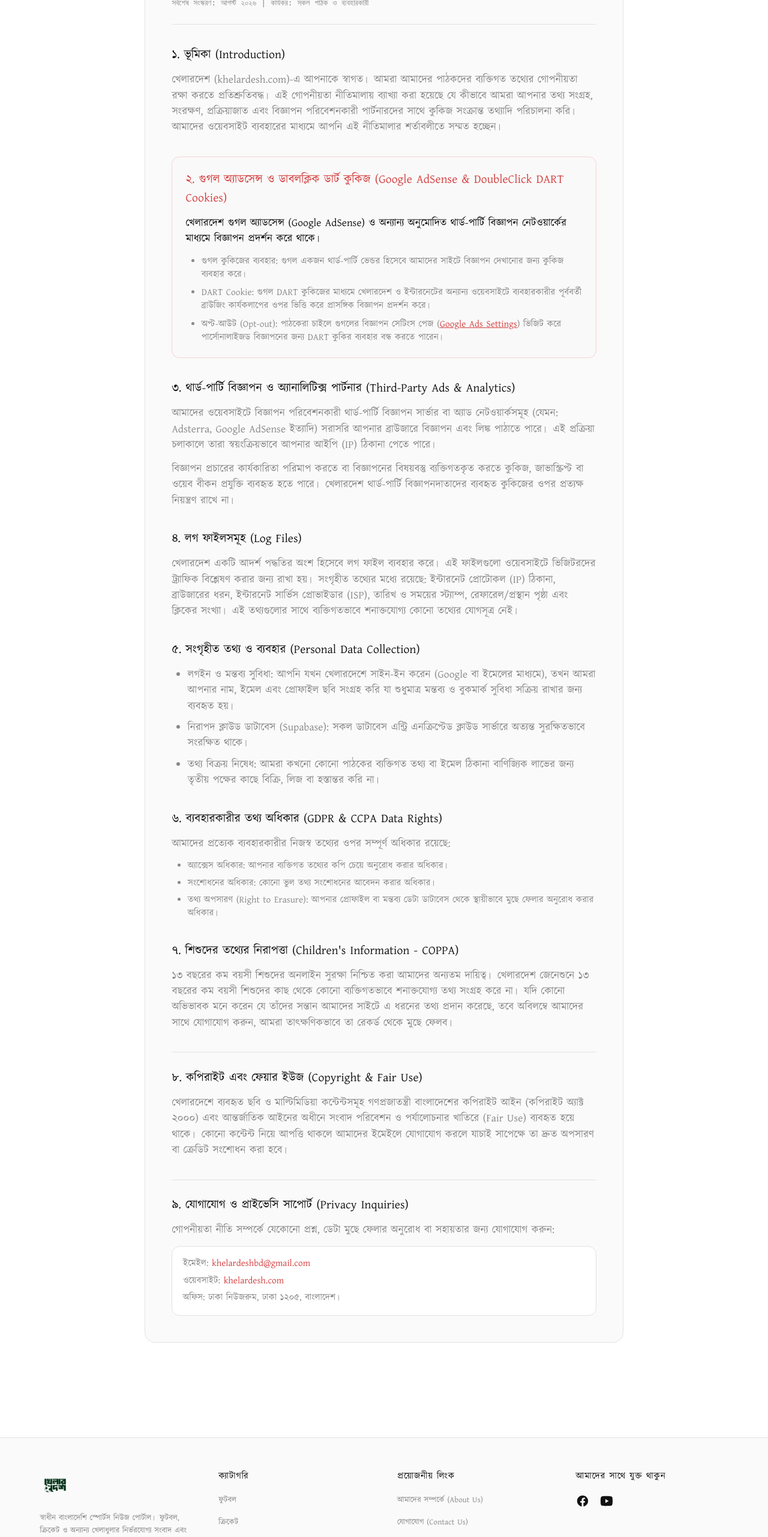
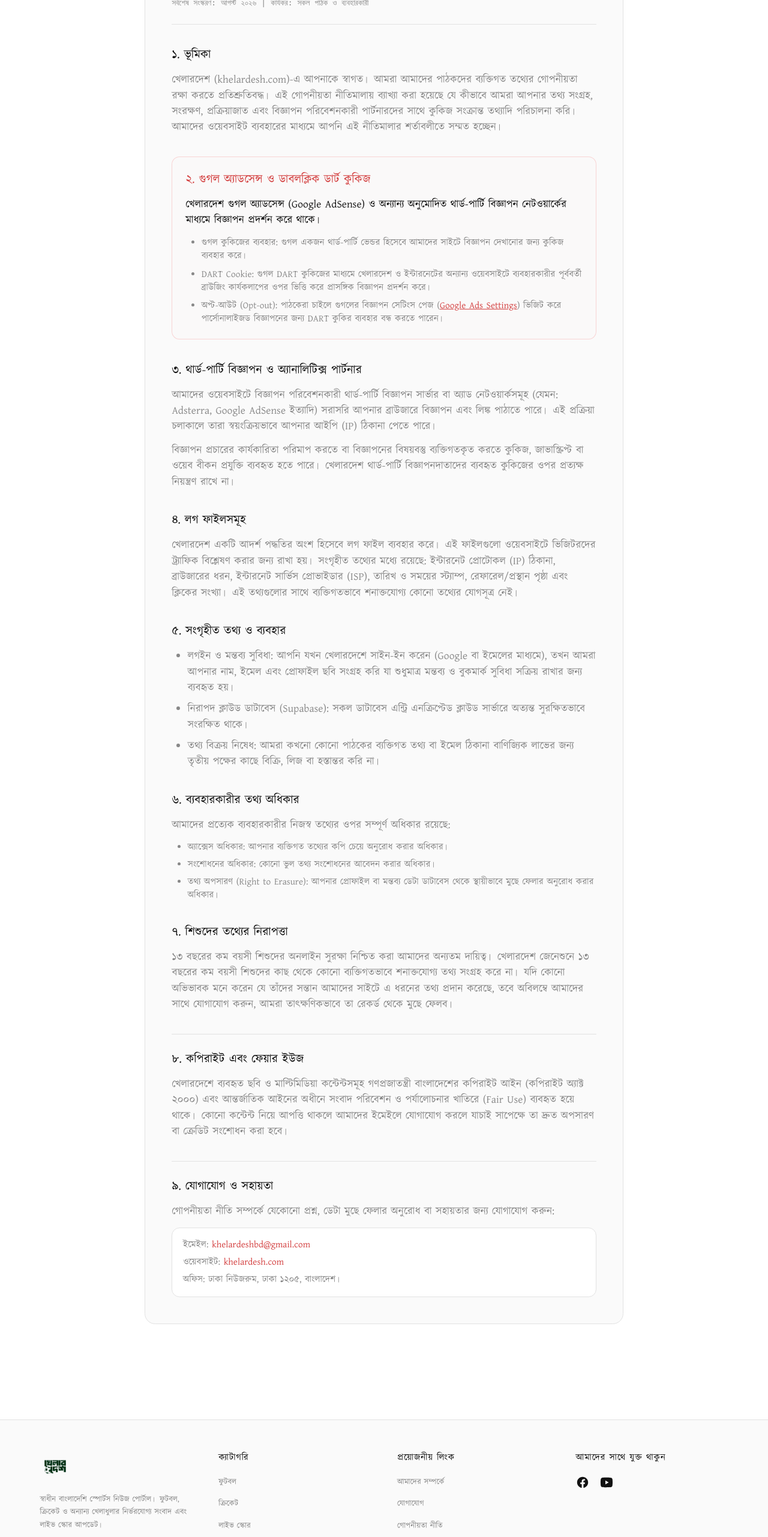
Before and after one commit to khelardeshbd-spec/khelardesh, a Next.js app: page /privacy in a window 1280 px wide. Shown: the part 234-2797 px from the top of the page at 60% size. Built offline with nearby package versions, Linux system fonts and the light colour scheme; no server answers; a web font is replaced by a local one.

Commit message:
fix(ui): remove english text from load more button, footer, and policy pages

```diff
--- a/app/(frontend)/privacy/page.tsx
+++ b/app/(frontend)/privacy/page.tsx
@@ -73,7 +73,7 @@ export default function PrivacyPage() {
             {/* Section 1: Introduction */}
             <section className="space-y-3">
               <h2 className="text-lg font-bold text-[var(--ink)]" style={{ fontFamily: 'var(--font-headline)' }}>
-                ১. ভূমিকা (Introduction)
+                ১. ভূমিকা
               </h2>
               <p>
                 <strong>খেলারদেশ</strong> (khelardesh.com)-এ আপনাকে স্বাগত। আমরা আমাদের পাঠকদের ব্যক্তিগত তথ্যের গোপনীয়তা রক্ষা করতে প্রতিশ্রুতিবদ্ধ। এই গোপনীয়তা নীতিমালায় ব্যাখ্যা করা হয়েছে যে কীভাবে আমরা আপনার তথ্য সংগ্রহ, সংরক্ষণ, প্রক্রিয়াজাত এবং বিজ্ঞাপন পরিবেশনকারী পার্টনারদের সাথে কুকিজ সংক্রান্ত তথ্যাদি পরিচালনা করি। আমাদের ওয়েবসাইট ব্যবহারের মাধ্যমে আপনি এই নীতিমালার শর্তাবলীতে সম্মত হচ্ছেন।
@@ -83,7 +83,7 @@ export default function PrivacyPage() {
             {/* Section 2: Google AdSense & DoubleClick DART Cookies */}
             <section className="space-y-3 bg-red-50/10 border border-red-500/20 rounded-xl p-5">
               <h2 className="text-lg font-bold text-[#d33f3f]" style={{ fontFamily: 'var(--font-headline)' }}>
-                ২. গুগল অ্যাডসেন্স ও ডাবলক্লিক ডার্ট কুকিজ (Google AdSense & DoubleClick DART Cookies)
+                ২. গুগল অ্যাডসেন্স ও ডাবলক্লিক ডার্ট কুকিজ
               </h2>
               <p className="text-[var(--ink)]">
                 খেলারদেশ গুগল অ্যাডসেন্স (Google AdSense) ও অন্যান্য অনুমোদিত থার্ড-পার্টি বিজ্ঞাপন নেটওয়ার্কের মাধ্যমে বিজ্ঞাপন প্রদর্শন করে থাকে।
@@ -104,7 +104,7 @@ export default function PrivacyPage() {
             {/* Section 3: Third Party Advertising & Analytics */}
             <section className="space-y-3">
               <h2 className="text-lg font-bold text-[var(--ink)]" style={{ fontFamily: 'var(--font-headline)' }}>
-                ৩. থার্ড-পার্টি বিজ্ঞাপন ও অ্যানালিটিক্স পার্টনার (Third-Party Ads & Analytics)
+                ৩. থার্ড-পার্টি বিজ্ঞাপন ও অ্যানালিটিক্স পার্টনার
               </h2>
               <p>
                 আমাদের ওয়েবসাইটে বিজ্ঞাপন পরিবেশনকারী থার্ড-পার্টি বিজ্ঞাপন সার্ভার বা অ্যাড নেটওয়ার্কসমূহ (যেমন: Adsterra, Google AdSense ইত্যাদি) সরাসরি আপনার ব্রাউজারে বিজ্ঞাপন এবং লিঙ্ক পাঠাতে পারে। এই প্রক্রিয়া চলাকালে তারা স্বয়ংক্রিয়ভাবে আপনার আইপি (IP) ঠিকানা পেতে পারে।
@@ -117,7 +117,7 @@ export default function PrivacyPage() {
             {/* Section 4: Log Files */}
             <section className="space-y-3">
               <h2 className="text-lg font-bold text-[var(--ink)]" style={{ fontFamily: 'var(--font-headline)' }}>
-                ৪. লগ ফাইলসমূহ (Log Files)
+                ৪. লগ ফাইলসমূহ
               </h2>
               <p>
                 খেলারদেশ একটি আদর্শ পদ্ধতির অংশ হিসেবে লগ ফাইল ব্যবহার করে। এই ফাইলগুলো ওয়েবসাইটে ভিজিটরদের ট্র্যাফিক বিশ্লেষণ করার জন্য রাখা হয়। সংগৃহীত তথ্যের মধ্যে রয়েছে: ইন্টারনেট প্রোটোকল (IP) ঠিকানা, ব্রাউজারের ধরন, ইন্টারনেট সার্ভিস প্রোভাইডার (ISP), তারিখ ও সময়ের স্ট্যাম্প, রেফারেল/প্রস্থান পৃষ্ঠা এবং ক্লিকের সংখ্যা। এই তথ্যগুলোর সাথে ব্যক্তিগতভাবে শনাক্তযোগ্য কোনো তথ্যের যোগসূত্র নেই।
@@ -127,7 +127,7 @@ export default function PrivacyPage() {
             {/* Section 5: Data Collection & User Account */}
             <section className="space-y-3">
               <h2 className="text-lg font-bold text-[var(--ink)]" style={{ fontFamily: 'var(--font-headline)' }}>
-                ৫. সংগৃহীত তথ্য ও ব্যবহার (Personal Data Collection)
+                ৫. সংগৃহীত তথ্য ও ব্যবহার
               </h2>
               <ul className="list-disc pl-6 space-y-2">
                 <li>
@@ -145,7 +145,7 @@ export default function PrivacyPage() {
             {/* Section 6: GDPR & CCPA Privacy Rights */}
             <section className="space-y-3">
               <h2 className="text-lg font-bold text-[var(--ink)]" style={{ fontFamily: 'var(--font-headline)' }}>
-                ৬. ব্যবহারকারীর তথ্য অধিকার (GDPR & CCPA Data Rights)
+                ৬. ব্যবহারকারীর তথ্য অধিকার
               </h2>
               <p>
                 আমাদের প্রত্যেক ব্যবহারকারীর নিজস্ব তথ্যের ওপর সম্পূর্ণ অধিকার রয়েছে:
@@ -160,7 +160,7 @@ export default function PrivacyPage() {
             {/* Section 7: Children's Privacy (COPPA) */}
             <section className="space-y-3">
               <h2 className="text-lg font-bold text-[var(--ink)]" style={{ fontFamily: 'var(--font-headline)' }}>
-                ৭. শিশুদের তথ্যের নিরাপত্তা (Children's Information - COPPA)
+                ৭. শিশুদের তথ্যের নিরাপত্তা
               </h2>
               <p>
                 ১৩ বছরের কম বয়সী শিশুদের অনলাইন সুরক্ষা নিশ্চিত করা আমাদের অন্যতম দায়িত্ব। খেলারদেশ জেনেশুনে ১৩ বছরের কম বয়সী শিশুদের কাছ থেকে কোনো ব্যক্তিগতভাবে শনাক্তযোগ্য তথ্য সংগ্রহ করে না। যদি কোনো অভিভাবক মনে করেন যে তাঁদের সন্তান আমাদের সাইটে এ ধরনের তথ্য প্রদান করেছে, তবে অবিলম্বে আমাদের সাথে যোগাযোগ করুন, আমরা তাৎক্ষণিকভাবে তা রেকর্ড থেকে মুছে ফেলব।
@@ -170,7 +170,7 @@ export default function PrivacyPage() {
             {/* Section 8: Copyright & Fair Use */}
             <section className="space-y-3 border-t border-[var(--ink-border)] pt-6">
               <h2 className="text-lg font-bold text-[var(--ink)]" style={{ fontFamily: 'var(--font-headline)' }}>
-                ৮. কপিরাইট এবং ফেয়ার ইউজ (Copyright & Fair Use)
+                ৮. কপিরাইট এবং ফেয়ার ইউজ
               </h2>
               <p>
                 খেলারদেশে ব্যবহৃত ছবি ও মাল্টিমিডিয়া কন্টেন্টসমূহ <strong>গণপ্রজাতন্ত্রী বাংলাদেশের কপিরাইট আইন (কপিরাইট অ্যাক্ট ২০০০)</strong> এবং আন্তর্জাতিক আইনের অধীনে সংবাদ পরিবেশন ও পর্যালোচনার খাতিরে (Fair Use) ব্যবহৃত হয়ে থাকে। কোনো কন্টেন্ট নিয়ে আপত্তি থাকলে আমাদের ইমেইলে যোগাযোগ করলে যাচাই সাপেক্ষে তা দ্রুত অপসারণ বা ক্রেডিট সংশোধন করা হবে।
@@ -180,7 +180,7 @@ export default function PrivacyPage() {
             {/* Section 9: Contact */}
             <section className="space-y-3 border-t border-[var(--ink-border)] pt-6">
               <h2 className="text-lg font-bold text-[var(--ink)]" style={{ fontFamily: 'var(--font-headline)' }}>
-                ৯. যোগাযোগ ও প্রাইভেসি সাপোর্ট (Privacy Inquiries)
+                ৯. যোগাযোগ ও সহায়তা
               </h2>
               <p>
                 গোপনীয়তা নীতি সম্পর্কে যেকোনো প্রশ্ন, ডেটা মুছে ফেলার অনুরোধ বা সহায়তার জন্য যোগাযোগ করুন:
--- a/components/frontend/ArchiveFeedClient.tsx
+++ b/components/frontend/ArchiveFeedClient.tsx
@@ -104,7 +104,7 @@ export default function ArchiveFeedClient({ initialSport = 'all', initialDate =
         <div className="flex items-center gap-2 mb-4 pb-3 border-b border-[var(--ink-border)]">
           <Filter size={18} className="text-[#d33f3f]" />
           <h2 className="text-sm font-bold text-[var(--ink)]" style={{ fontFamily: 'var(--font-body)' }}>
-            আর্কাইভ ফিল্টার (Archive Search & Filters)
+            আর্কাইভ অনুসন্ধান ও ফিল্টার
           </h2>
           {(sport !== 'all' || date || searchQuery) && (
             <button
--- a/components/frontend/CategoryFeedWithLoadMore.tsx
+++ b/components/frontend/CategoryFeedWithLoadMore.tsx
@@ -99,7 +99,7 @@ export default function CategoryFeedWithLoadMore({ initialArticles, sport, sport
                 <span>আরও খবর লোড হচ্ছে...</span>
               </>
             ) : (
-              <span>আরও খবর দেখুন (Load More) ↓</span>
+              <span>আরও খবর দেখুন ↓</span>
             )}
           </button>
         ) : (
--- a/components/frontend/Footer.tsx
+++ b/components/frontend/Footer.tsx
@@ -73,10 +73,10 @@ export default function Footer() {
             </h3>
             <ul className="flex flex-col gap-2">
               {[
-                { label: 'আমাদের সম্পর্কে (About Us)', href: '/about' },
-                { label: 'যোগাযোগ (Contact Us)', href: '/contact' },
-                { label: 'গোপনীয়তা নীতি (Privacy)', href: '/privacy' },
-                { label: 'ব্যবহারের শর্তাবলী (Terms)', href: '/terms' },
+                { label: 'আমাদের সম্পর্কে', href: '/about' },
+                { label: 'যোগাযোগ', href: '/contact' },
+                { label: 'গোপনীয়তা নীতি', href: '/privacy' },
+                { label: 'ব্যবহারের শর্তাবলী', href: '/terms' },
               ].map((link) => (
                 <li key={link.label}>
                   <Link
```
Also changed, not shown: app/(frontend)/about/page.tsx (+8 -8 lines), app/(frontend)/contact/page.tsx (+7 -7 lines), app/(frontend)/terms/page.tsx (+6 -6 lines).
